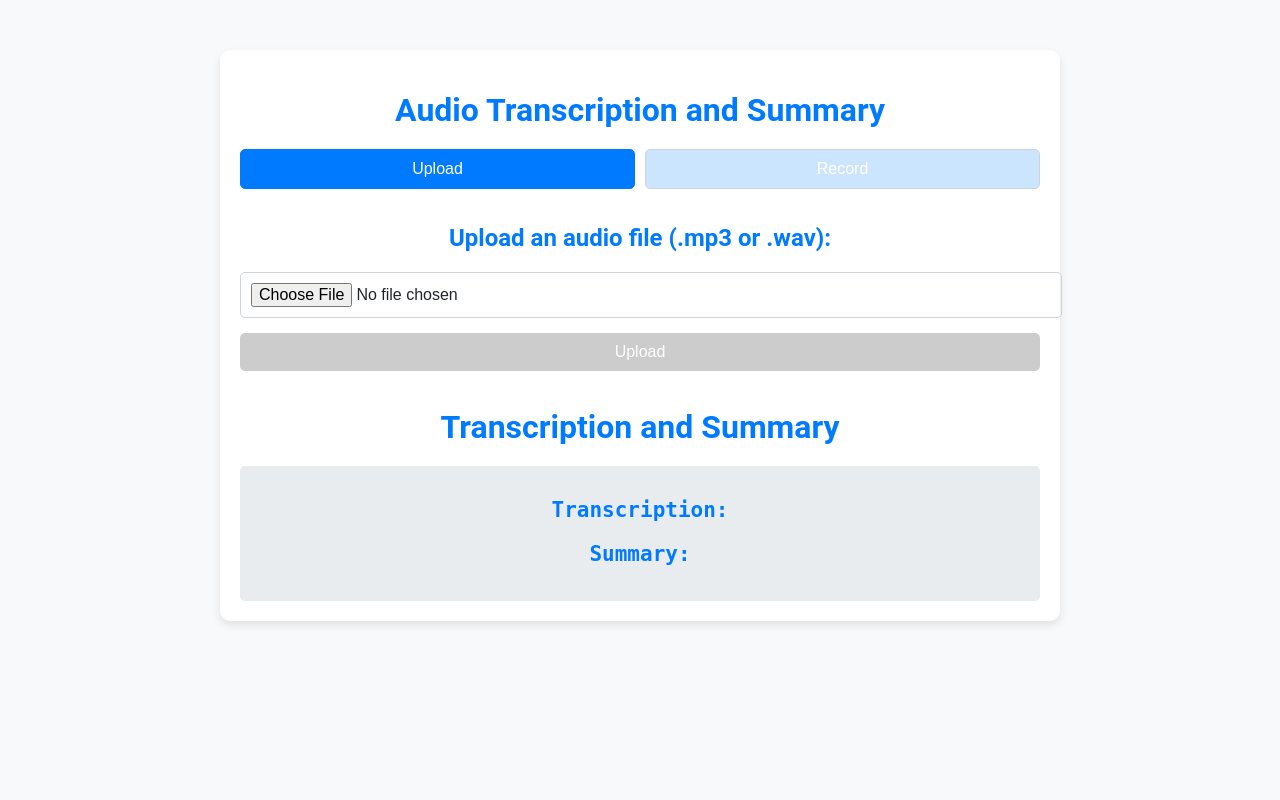
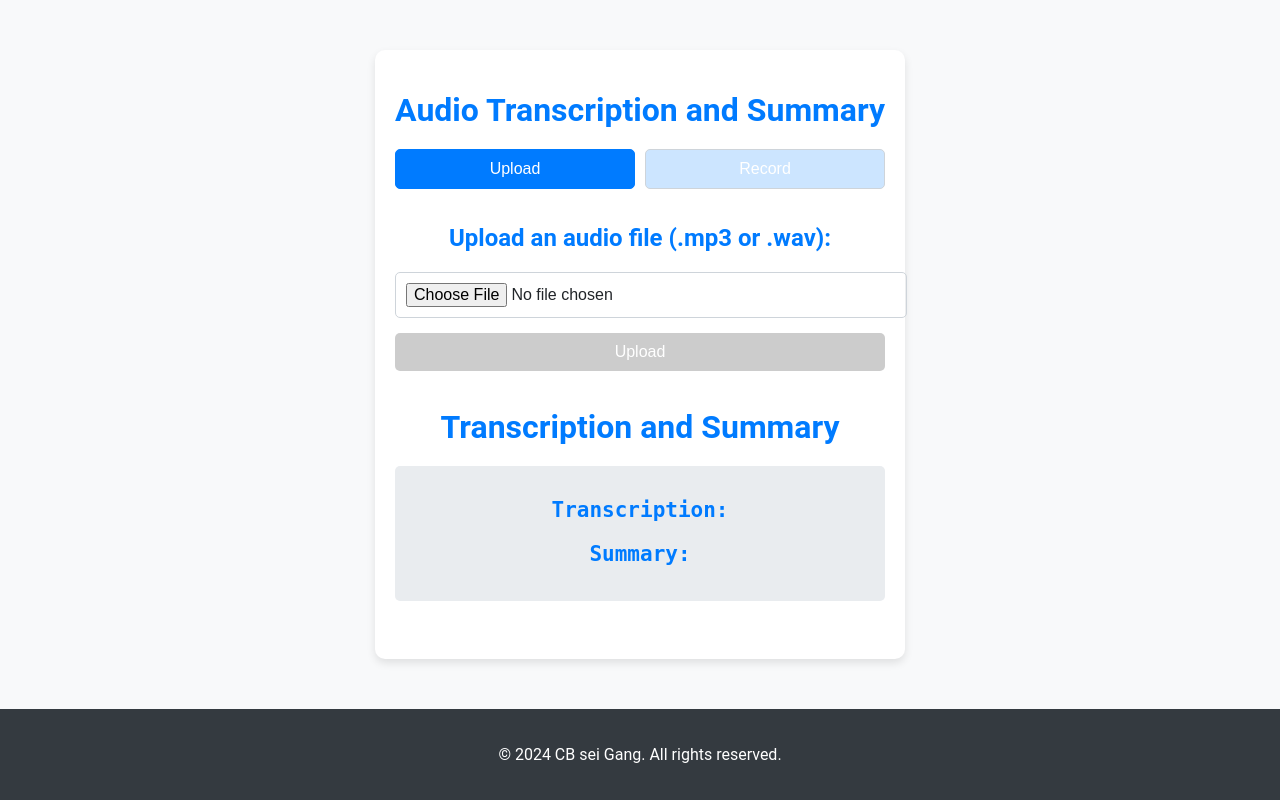
Before and after one commit to danielmnns/Programmentwurf-Anwendungen_von_Sprachmodellen, a Flask app: page / in a window 1280 px wide. Run offline with Flask 3, Linux system fonts and the light colour scheme.

Commit message:
Enhance layout with flexbox and add footer styles in CSS; update HTML structure for footer inclusion

```diff
--- a/Code/static/css/styles.css
+++ b/Code/static/css/styles.css
@@ -5,6 +5,9 @@
     padding: 0;
     background-color: #f8f9fa;
     color: #212529;
+    display: flex;
+    flex-direction: column;
+    min-height: 100vh;
 }
 
 .container {
@@ -14,6 +17,7 @@
     background: #ffffff;
     border-radius: 10px;
     box-shadow: 0 4px 8px rgba(0, 0, 0, 0.1);
+    flex: 1;
 }
 
 h1,
@@ -97,12 +101,13 @@
     font-size: 16px;
     border: 1px solid #ced4da;
     border-radius: 5px;
-    background-color: #cce5ff; /* Hellblau als Hintergrundfarbe */
+    background-color: #cce5ff;
+    /* Hellblau als Hintergrundfarbe */
     cursor: pointer;
     transition: background-color 0.3s ease, color 0.3s ease;
-    color: white; /* Optional: Lesbare Schriftfarbe */
+    color: white;
+    /* Optional: Lesbare Schriftfarbe */
 }
-
 
 .tab-button.active {
     background-color: #007bff;
@@ -132,3 +137,12 @@
     height: 30px;
     background-color: #4caf50;
 }
+
+/* Footer Styles */
+.footer {
+    text-align: center;
+    padding: 20px;
+    background-color: #343a40;
+    color: white;
+    margin-top: auto;
+}
--- a/Code/templates/index.html
+++ b/Code/templates/index.html
@@ -1,11 +1,14 @@
 <!DOCTYPE html>
 <html lang="en">
+
 <head>
     <meta charset="UTF-8">
     <meta name="viewport" content="width=device-width, initial-scale=1.0">
     <title>Audio Transcription and Summary</title>
     <link rel="stylesheet" href="{{ url_for('static', filename='css/styles.css') }}">
+    <link rel="stylesheet" href="/Code/static/css/styles.css">
 </head>
+
 <body>
     <div class="container">
         <h1>Audio Transcription and Summary</h1>
@@ -54,5 +57,10 @@
 
         <script src="{{ url_for('static', filename='js/script.js') }}"></script>
     </div>
+
+    <footer class="footer">
+        <p>&copy; 2024 CB sei Gang. All rights reserved.</p>
+    </footer>
 </body>
+
 </html>
```
